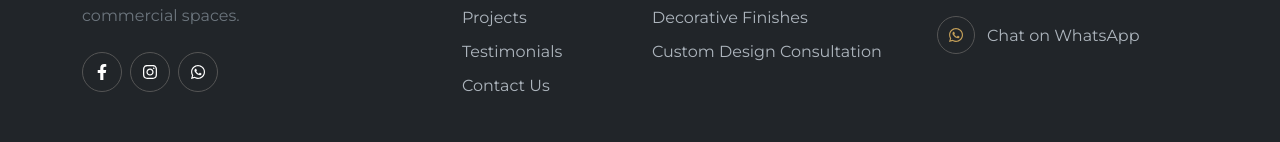
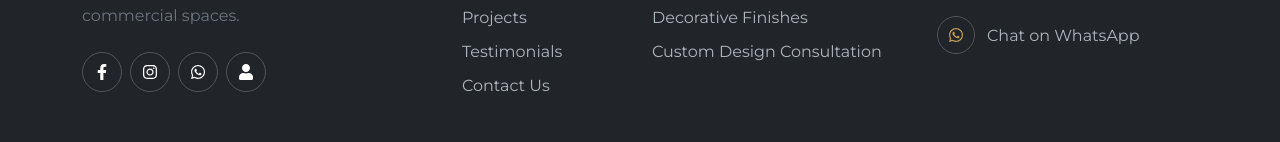
Before and after one commit to qasimmasimm/bismillahinterior, a React (Vite) app: page / in a window 1280 px wide. Shown: the part 6301-6443 px from the top of the page. Built offline with nearby package versions, Linux system fonts and the light colour scheme; no server answers.

Commit message:
user side functionality complted

```diff
--- a/src/components/footer.jsx
+++ b/src/components/footer.jsx
@@ -6,8 +6,14 @@ import {
   FaPhoneAlt,
 } from "react-icons/fa";
 import { Link } from "react-router-dom";
+import { FaUser } from "react-icons/fa";
+import { useContext } from "react";
+import { UserContext } from "../context/usercontext";
+import { getStoredUser } from "../utils/cookie";
 
 export default function Footer() {
+  const { user: contextUser } = useContext(UserContext);
+  const user = contextUser || getStoredUser();
   const whatsappNumber = "923354496040";
 
   return (
@@ -16,7 +22,9 @@ export default function Footer() {
         <div className="row g-4">
           {/* Brand */}
           <div className="col-lg-4 col-md-6">
-            <h4 className="fw-semibold mb-1" style={{color:"#c5a059"}}>BISMILLAH</h4>
+            <h4 className="fw-semibold mb-1" style={{ color: "#c5a059" }}>
+              BISMILLAH
+            </h4>
             <small className="text-uppercase text-secondary">Interiors</small>
 
             <p className="text-secondary mt-3 mb-0">
@@ -54,6 +62,9 @@ export default function Footer() {
                 aria-label="WhatsApp"
               >
                 <FaWhatsapp />
+              </a>
+              <a href="/login" className="footer-social">
+                <FaUser />
               </a>
             </div>
           </div>
```
Also changed, not shown: public/images/admin pages.png (added).
